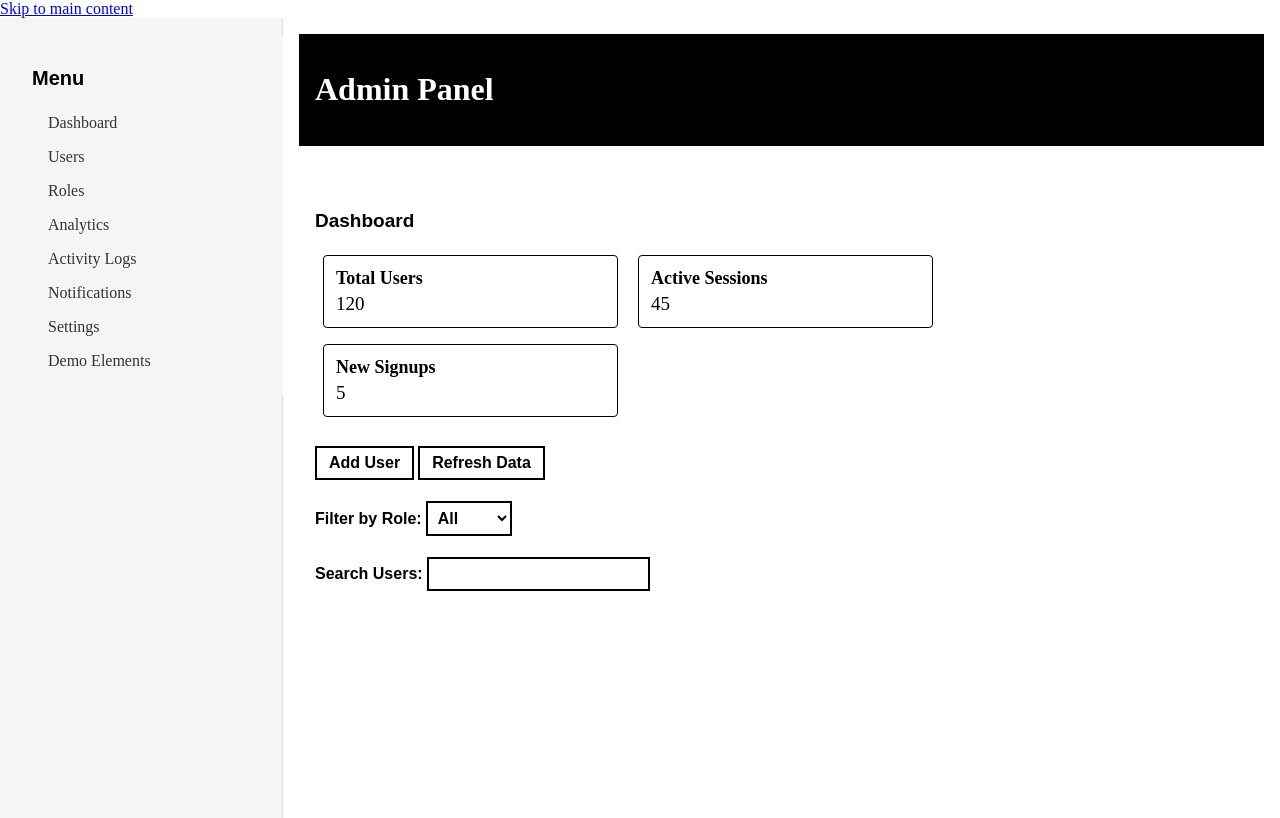
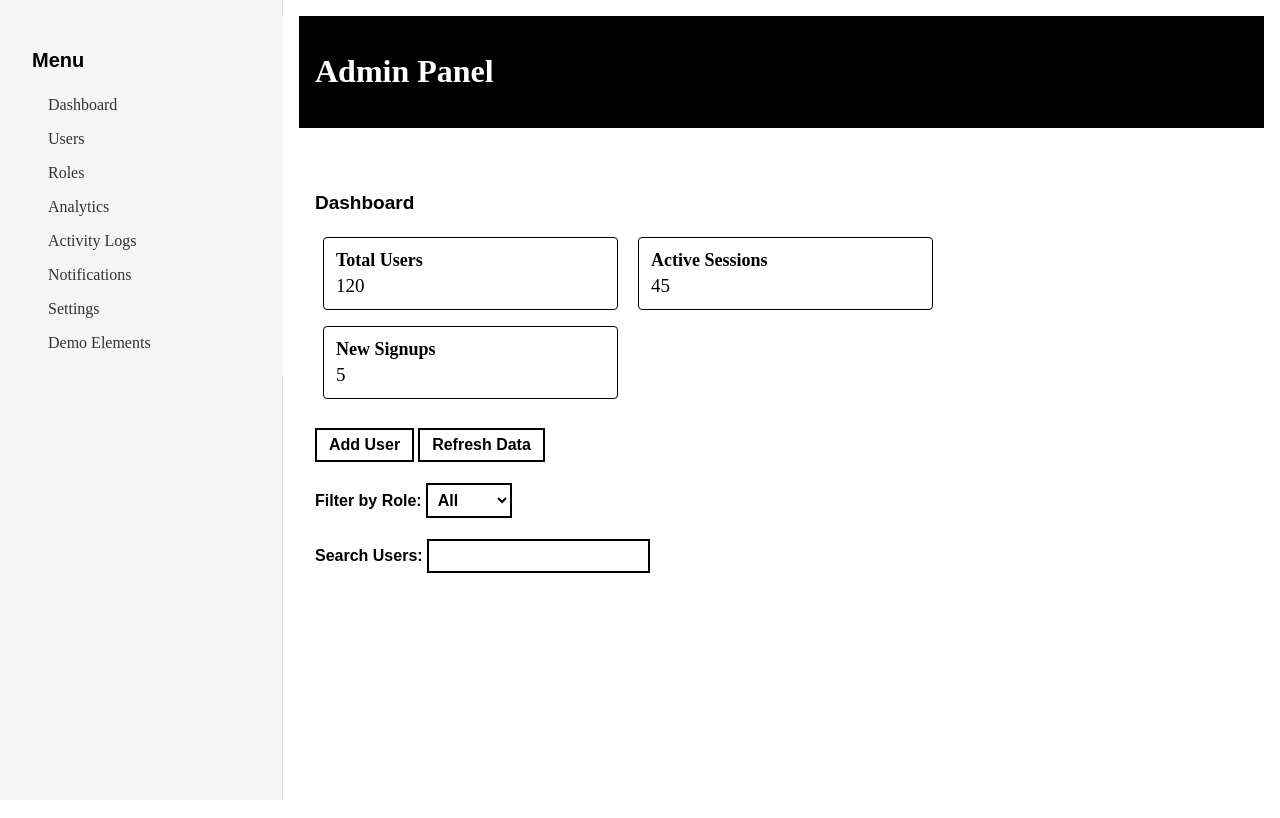
Before and after one commit to yapweijun1996/Simple-Element-v1, a plain HTML site: page index.html in a window 1280 px wide. Drawn offline with Linux system fonts and the light colour scheme.

Commit message:
Update index.html

```diff
--- a/index.html
+++ b/index.html
@@ -8,7 +8,6 @@
   <script src="simple-elements.js" defer></script>
 </head>
 <body>
-  <a href="#main-content" class="skip-link" tabindex="0">Skip to main content</a>
   <div class="admin-container">
     <button class="sidebar-toggle" aria-label="Toggle menu" aria-expanded="false">☰</button>
     <aside class="admin-sidebar" role="navigation" aria-label="Main menu">
```
